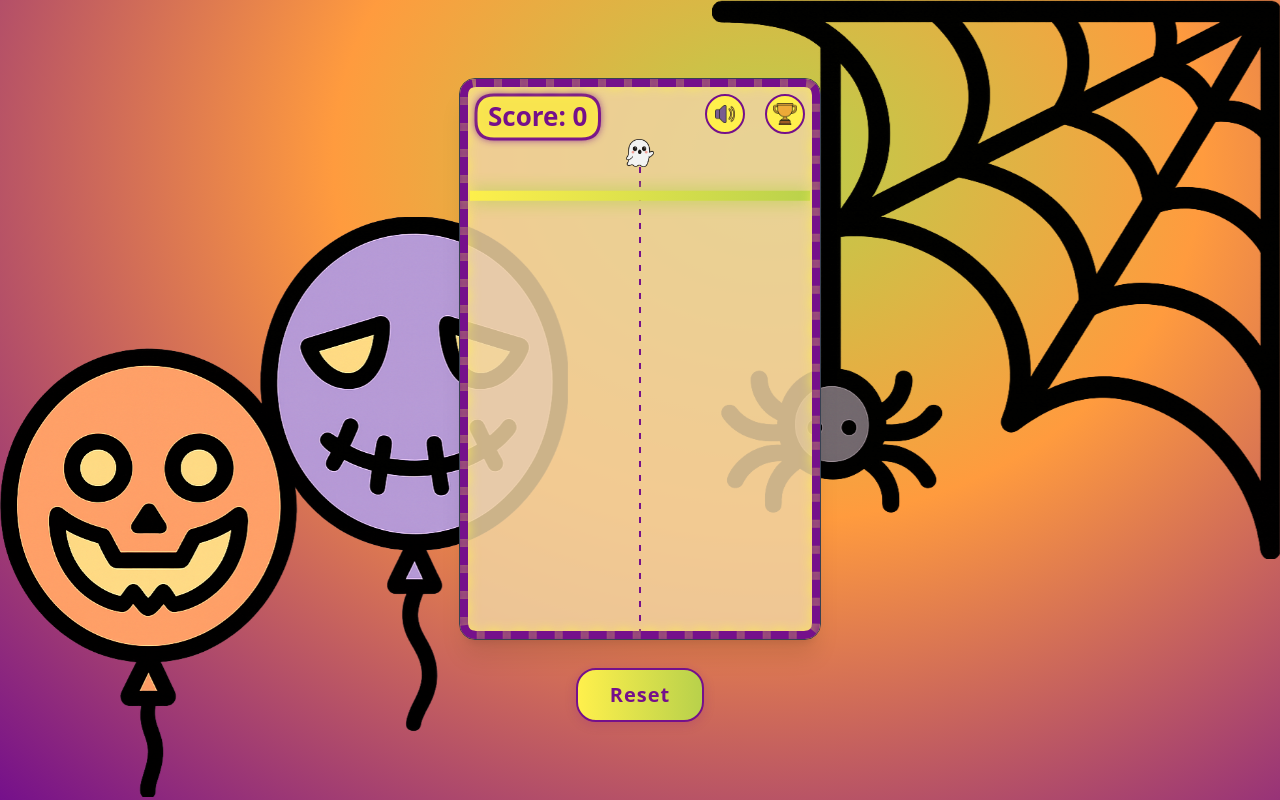
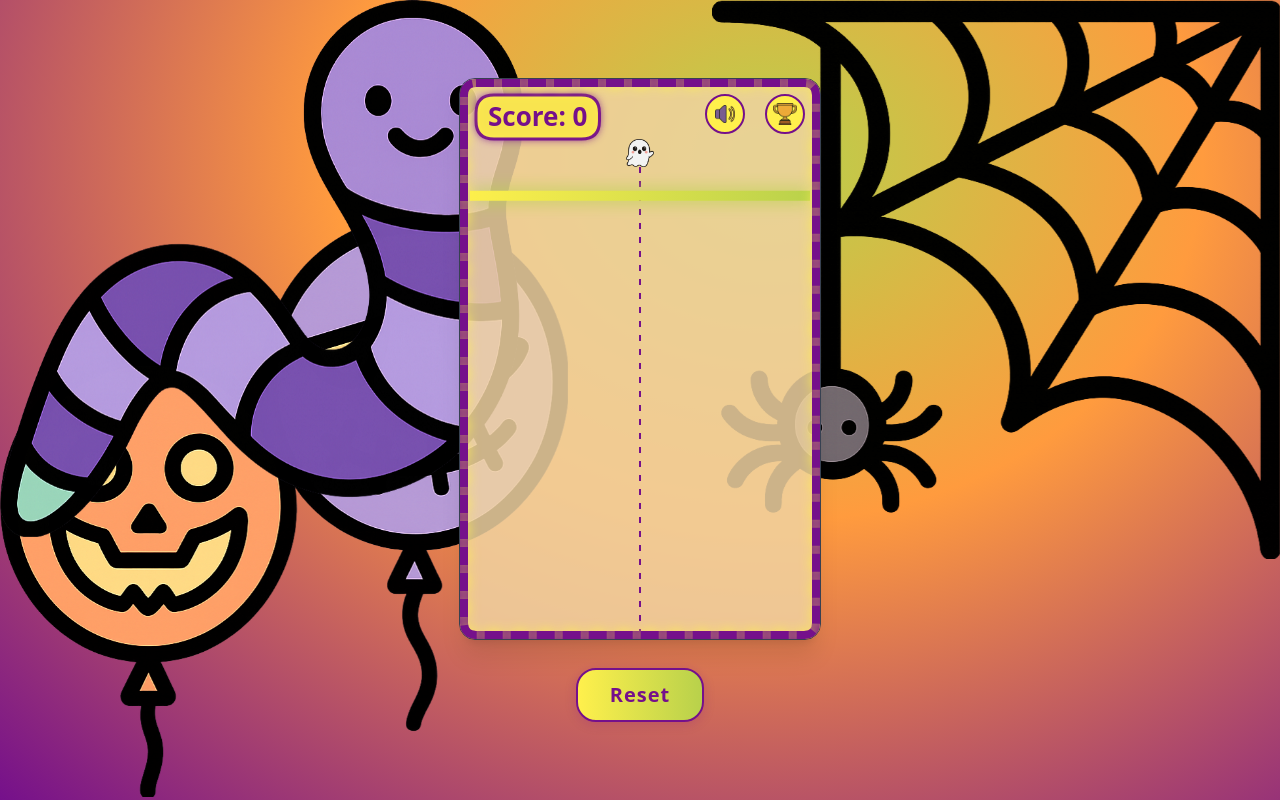
Before and after one commit to didianca/kitty-boo, a React (Vite) app: page / in a window 1280 px wide. Built offline with nearby package versions, Linux system fonts and the light colour scheme.

Commit message:
separate layoutimages in sseparate components

```diff
--- /dev/null
+++ b/src/components/BalloonImage.tsx
@@ -0,0 +1,37 @@
+import React from "react";
+
+type BalloonImageProps = {
+  getWidth: () => number;
+};
+
+export function BalloonImage({ getWidth }: BalloonImageProps) {
+  return (
+    <>
+      <img
+        src="/baloons.png"
+        alt=""
+        style={{
+          position: "absolute",
+          bottom: 0,
+          left: 0,
+          width: `${getWidth()}px`,
+          height: "auto",
+          opacity: 1,
+          pointerEvents: "none",
+          zIndex: 1,
+          transition: "width 0.2s",
+          animation: "balloon-float 2.8s ease-in-out infinite",
+        }}
+      />
+      <style>
+        {`
+        @keyframes balloon-float {
+          0% { transform: translateY(0); }
+          50% { transform: translateY(-18px); }
+          100% { transform: translateY(0); }
+        }
+        `}
+      </style>
+    </>
+  );
+}
--- a/src/components/GameLayout.tsx
+++ b/src/components/GameLayout.tsx
@@ -1,5 +1,8 @@
 import React, { useRef, useLayoutEffect, useState } from "react";
 import { COLORS } from "../maps/colors.map";
+import { BalloonImage } from "./BalloonImage";
+import { SpiderwebImage } from "./SpiderwebImage";
+import { WormImage } from "./WormImage";
 
 type GameLayoutProps = {
   children: React.ReactNode;
@@ -46,6 +49,18 @@ export function GameLayout({ children }: GameLayoutProps) {
     return 64;
   };
 
+  // Helper to calculate worm width (similar to spiderweb)
+  const getWormWidth = () => {
+    if (layoutRef.current && canvasRef.current) {
+      const width =
+        canvasRef.current.getBoundingClientRect().left -
+        layoutRef.current.getBoundingClientRect().left +
+        canvasRef.current.offsetWidth * 0.18;
+      return Math.max(48, width); // 48px minimum
+    }
+    return 48;
+  };
+
   return (
     <div
       ref={layoutRef}
@@ -61,46 +76,9 @@ export function GameLayout({ children }: GameLayoutProps) {
       }}
     >
       {/* Decorative PNGs in corners */}
-      <img
-        src="/baloons.png"
-        alt=""
-        style={{
-          position: "absolute",
-          bottom: 0,
-          left: 0,
-          width: `${getBalloonWidth()}px`,
-          height: "auto",
-          opacity: 1,
-          pointerEvents: "none",
-          zIndex: 1,
-          transition: "width 0.2s",
-          animation: "balloon-float 2.8s ease-in-out infinite",
-        }}
-      />
-      <style>
-        {`
-        @keyframes balloon-float {
-          0% { transform: translateY(0); }
-          50% { transform: translateY(-18px); }
-          100% { transform: translateY(0); }
-        }
-        `}
-      </style>
-      <img
-        src="/spiderweb.png"
-        alt=""
-        style={{
-          position: "absolute",
-          top: 0,
-          right: 0,
-          width: `${getSpiderwebWidth()}px`,
-          height: "auto",
-          opacity: 1,
-          pointerEvents: "none",
-          zIndex: 1,
-          transition: "width 0.2s",
-        }}
-      />
+      <BalloonImage getWidth={getBalloonWidth} />
+      <SpiderwebImage getWidth={getSpiderwebWidth} />
+      <WormImage getWidth={getWormWidth} />
       <div
         ref={canvasRef}
         className="flex flex-col gap-3 items-center relative"
--- /dev/null
+++ b/src/components/SpiderwebImage.tsx
@@ -0,0 +1,25 @@
+import React from "react";
+
+type SpiderwebImageProps = {
+  getWidth: () => number;
+};
+
+export function SpiderwebImage({ getWidth }: SpiderwebImageProps) {
+  return (
+    <img
+      src="/spiderweb.png"
+      alt=""
+      style={{
+        position: "absolute",
+        top: 0,
+        right: 0,
+        width: `${getWidth()}px`,
+        height: "auto",
+        opacity: 1,
+        pointerEvents: "none",
+        zIndex: 1,
+        transition: "width 0.2s",
+      }}
+    />
+  );
+}
--- /dev/null
+++ b/src/components/WormImage.tsx
@@ -0,0 +1,26 @@
+import React from "react";
+
+type WormImageProps = {
+  getWidth: () => number;
+};
+
+export function WormImage({ getWidth }: WormImageProps) {
+  return (
+    <img
+      src="/worm.png"
+      alt=""
+      style={{
+        position: "absolute",
+        top: 0,
+        left: 0,
+        width: `${getWidth()}px`,
+        height: "auto",
+        opacity: 1,
+        pointerEvents: "none",
+        zIndex: 1,
+        transition: "width 0.2s",
+        // animation and transformOrigin removed to make it static
+      }}
+    />
+  );
+}
```
Also changed, not shown: public/worm.png (added), public/worm2.png (added).
